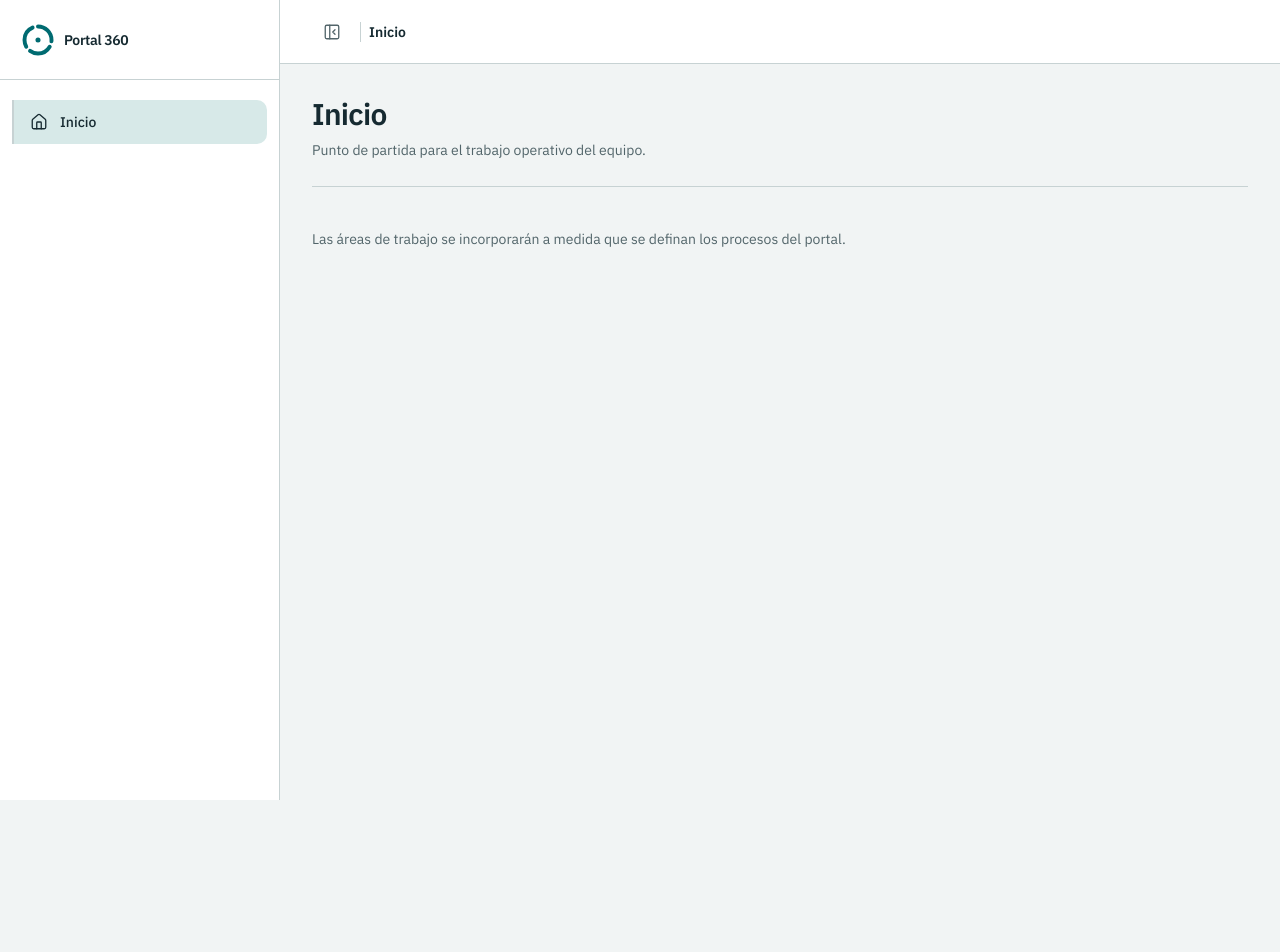
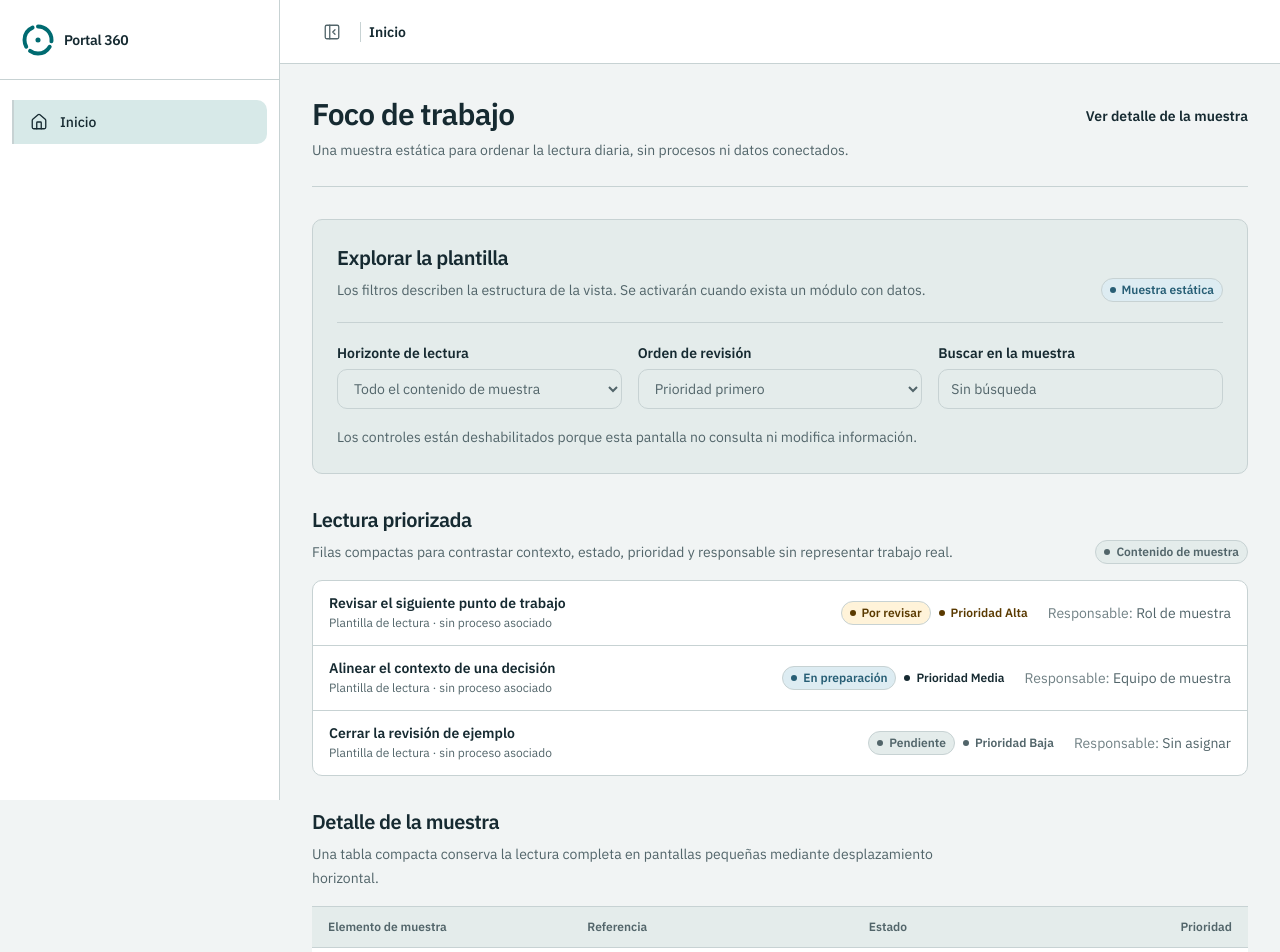
Before and after one commit to LyLVictorRamirez/portal360, a Next.js app in the folder apps/web/: page / in a window 1280 px wide. Shown: the top 952 px of the page. Before the commit the page ends 800 px from the top, so only its background shows below. Built offline with nearby package versions, Linux system fonts and the light colour scheme.

Commit message:
Spec03 - Paso 14 Crear Inicio estático de Foco de trabajo

```diff
--- a/apps/web/src/app/(app)/page.tsx
+++ b/apps/web/src/app/(app)/page.tsx
@@ -1,17 +1,223 @@
+import { DataTable, type DataTableColumn } from "../../components/ui/data-table";
 import { PageHeader } from "../../components/ui/page-header";
+import { SelectField } from "../../components/ui/select-field";
+import { StatusBadge, type StatusBadgeTone } from "../../components/ui/status-badge";
+import { Surface } from "../../components/ui/surface";
+import { TextField } from "../../components/ui/text-field";
+import { WorkList, type WorkListItem } from "../../components/ui/work-list";
+
+type SampleDetailRow = {
+  context: string;
+  id: string;
+  priority: string;
+  status: {
+    label: string;
+    tone: StatusBadgeTone;
+  };
+  title: string;
+};
+
+const workItems: readonly WorkListItem[] = [
+  {
+    context: "Plantilla de lectura · sin proceso asociado",
+    id: "muestra-revisar",
+    priority: {
+      label: "Alta",
+      tone: "high",
+    },
+    responsible: "Rol de muestra",
+    status: {
+      label: "Por revisar",
+      tone: "warning",
+    },
+    title: "Revisar el siguiente punto de trabajo",
+  },
+  {
+    context: "Plantilla de lectura · sin proceso asociado",
+    id: "muestra-contexto",
+    priority: {
+      label: "Media",
+      tone: "medium",
+    },
+    responsible: "Equipo de muestra",
+    status: {
+      label: "En preparación",
+      tone: "info",
+    },
+    title: "Alinear el contexto de una decisión",
+  },
+  {
+    context: "Plantilla de lectura · sin proceso asociado",
+    id: "muestra-cierre",
+    priority: {
+      label: "Baja",
+      tone: "low",
+    },
+    responsible: "Sin asignar",
+    status: {
+      label: "Pendiente",
+      tone: "neutral",
+    },
+    title: "Cerrar la revisión de ejemplo",
+  },
+];
+
+const detailRows: readonly SampleDetailRow[] = [
+  {
+    context: "Lectura priorizada",
+    id: "detalle-revisar",
+    priority: "Alta",
+    status: {
+      label: "Por revisar",
+      tone: "warning",
+    },
+    title: "Punto de revisión",
+  },
+  {
+    context: "Contexto de decisión",
+    id: "detalle-contexto",
+    priority: "Media",
+    status: {
+      label: "En preparación",
+      tone: "info",
+    },
+    title: "Señal de contexto",
+  },
+  {
+    context: "Cierre de ejemplo",
+    id: "detalle-cierre",
+    priority: "Baja",
+    status: {
+      label: "Pendiente",
+      tone: "neutral",
+    },
+    title: "Siguiente lectura",
+  },
+];
+
+const detailColumns: readonly DataTableColumn<SampleDetailRow>[] = [
+  {
+    cell: (row) => <span className="font-semibold text-foreground">{row.title}</span>,
+    header: "Elemento de muestra",
+    id: "element",
+  },
+  {
+    cell: (row) => <span className="text-muted">{row.context}</span>,
+    header: "Referencia",
+    id: "context",
+  },
+  {
+    cell: (row) => <StatusBadge label={row.status.label} tone={row.status.tone} />,
+    header: "Estado",
+    id: "status",
+  },
+  {
+    align: "right",
+    cell: (row) => <span className="font-semibold text-foreground">{row.priority}</span>,
+    header: "Prioridad",
+    id: "priority",
+  },
+];
 
 export default function HomePage() {
   return (
     <div className="mx-auto w-full max-w-6xl">
       <PageHeader
-        description="Punto de partida para el trabajo operativo del equipo."
-        title="Inicio"
+        actions={
+          <a
+            className="inline-flex h-10 items-center text-sm font-semibold text-primary underline decoration-primary/30 underline-offset-4 transition-colors hover:text-primary-hover"
+            href="#detalle-de-muestra"
+          >
+            Ver detalle de la muestra
+          </a>
+        }
+        description="Una muestra estática para ordenar la lectura diaria, sin procesos ni datos conectados."
+        title="Foco de trabajo"
       />
-      <section className="max-w-2xl py-10">
-        <p className="text-sm leading-6 text-muted">
-          Las áreas de trabajo se incorporarán a medida que se definan los procesos del portal.
-        </p>
-      </section>
+
+      <div className="space-y-8 pt-8">
+        <Surface padding="md" tone="muted">
+          <div className="flex flex-col gap-2 border-b border-border pb-5 lg:flex-row lg:items-end lg:justify-between">
+            <div>
+              <h2 className="text-xl font-semibold tracking-tight text-foreground">
+                Explorar la plantilla
+              </h2>
+              <p className="mt-1.5 max-w-2xl text-sm leading-6 text-muted">
+                Los filtros describen la estructura de la vista. Se activarán cuando exista un
+                módulo con datos.
+              </p>
+            </div>
+            <StatusBadge label="Muestra estática" tone="info" />
+          </div>
+
+          <form
+            aria-describedby="filter-sample-note"
+            aria-label="Filtros de muestra"
+            className="mt-5"
+          >
+            <div className="grid gap-4 md:grid-cols-3">
+              <SelectField defaultValue="todo" disabled label="Horizonte de lectura">
+                <option value="todo">Todo el contenido de muestra</option>
+              </SelectField>
+              <SelectField defaultValue="prioridad" disabled label="Orden de revisión">
+                <option value="prioridad">Prioridad primero</option>
+              </SelectField>
+              <TextField defaultValue="Sin búsqueda" disabled label="Buscar en la muestra" />
+            </div>
+            <p className="mt-4 text-sm leading-6 text-muted" id="filter-sample-note">
+              Los controles están deshabilitados porque esta pantalla no consulta ni modifica
+              información.
+            </p>
+          </form>
+        </Surface>
+
+        <section aria-labelledby="prioritized-reading-title">
+          <div className="flex flex-col gap-2 pb-4 sm:flex-row sm:items-end sm:justify-between">
+            <div>
+              <h2
+                className="text-xl font-semibold tracking-tight text-foreground"
+                id="prioritized-reading-title"
+              >
+                Lectura priorizada
+              </h2>
+              <p className="mt-1.5 max-w-2xl text-sm leading-6 text-muted">
+                Filas compactas para contrastar contexto, estado, prioridad y responsable sin
+                representar trabajo real.
+              </p>
+            </div>
+            <StatusBadge label="Contenido de muestra" tone="neutral" />
+          </div>
+          <Surface className="overflow-hidden" padding="none">
+            <WorkList
+              className="border-y-0"
+              items={workItems}
+              label="Ejemplos de lectura priorizada"
+            />
+          </Surface>
+        </section>
+
+        <section aria-labelledby="sample-detail-title" id="detalle-de-muestra">
+          <div className="flex flex-col gap-2 pb-4 sm:flex-row sm:items-end sm:justify-between">
+            <div>
+              <h2
+                className="text-xl font-semibold tracking-tight text-foreground"
+                id="sample-detail-title"
+              >
+                Detalle de la muestra
+              </h2>
+              <p className="mt-1.5 max-w-2xl text-sm leading-6 text-muted">
+                Una tabla compacta conserva la lectura completa en pantallas pequeñas mediante
+                desplazamiento horizontal.
+              </p>
+            </div>
+          </div>
+          <DataTable
+            columns={detailColumns}
+            label="Detalle del contenido de muestra"
+            rows={detailRows}
+          />
+        </section>
+      </div>
     </div>
   );
 }
```
